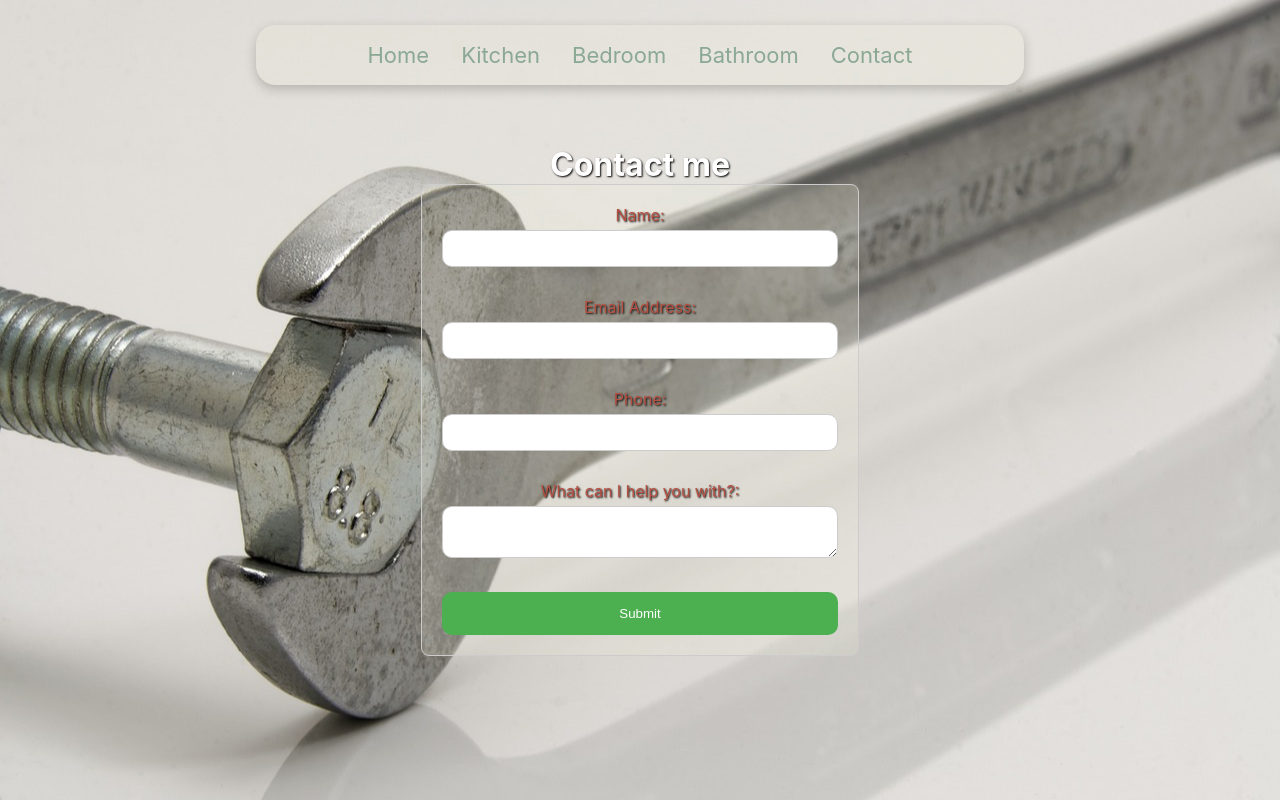
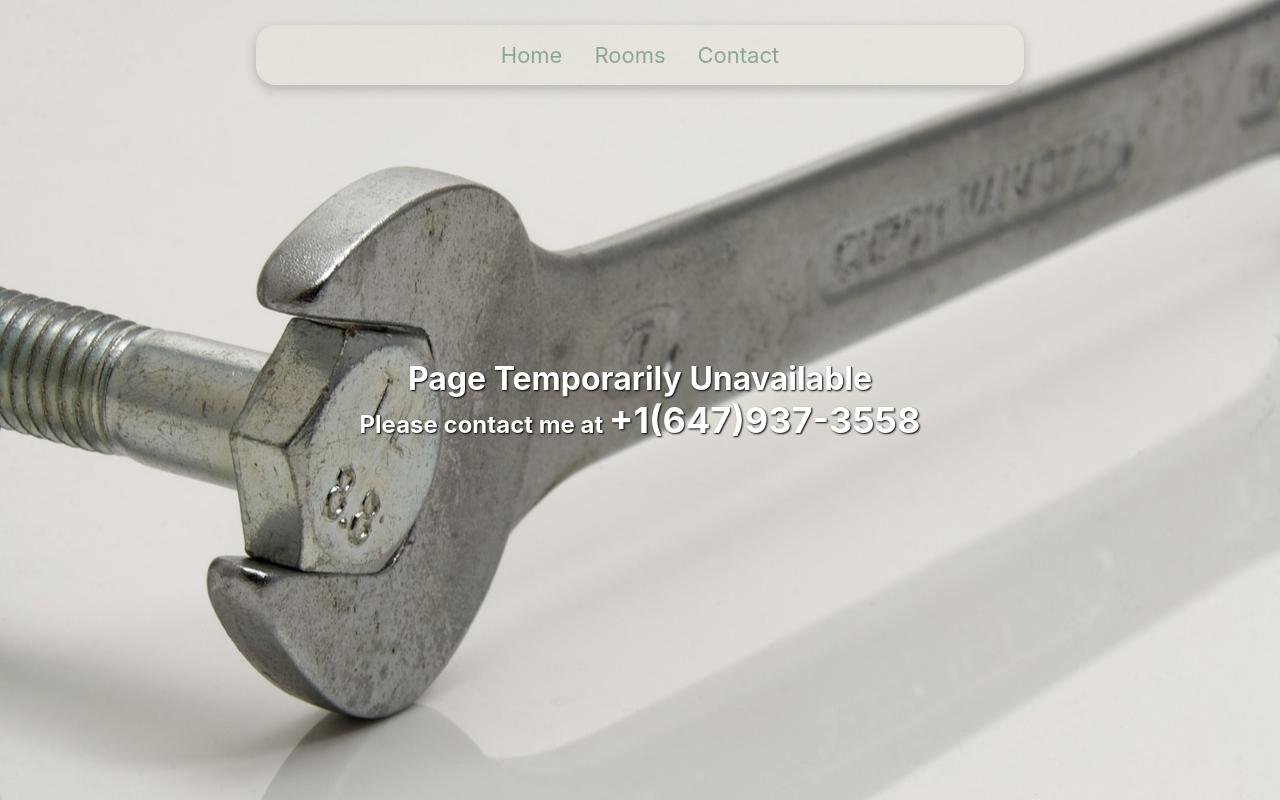
Before and after one commit to yuliaFl/handyMan_React, a React (Create React App) app in the folder proj/: page /contact in a window 1280 px wide. Built offline with nearby package versions, Linux system fonts and the light colour scheme.

Commit message:
created a rooms link. when hovered over a list drops down

```diff
--- a/proj/src/pages/Contact.css
+++ b/proj/src/pages/Contact.css
@@ -52,3 +52,14 @@ input[type="submit"] {
   input[type="submit"]:hover {
     background-color: #45a049;
   }
+
+  .phone-link {
+    color: white;
+    text-decoration: none;
+    font-size: 1.5em;
+    margin-top: 20px;
+}
+
+.phone-link:hover {
+    text-decoration: underline;
+}
--- a/proj/src/pages/Contact.js
+++ b/proj/src/pages/Contact.js
@@ -1,73 +1,15 @@
-import React, { useState } from 'react';
+import React from "react";
 import "./Contact.css"
 
 function Contact() {
-  const [inputs, setInputs] = useState({
-    name: '',
-    email: '',
-    phone: '',
-    message: ''
-  });
-
-  const handleChange = (event) => {
-    const { name, value } = event.target;
-    setInputs(prevInputs => ({
-      ...prevInputs,
-      [name]: value
-    }));
-  };
-
-  const handleSubmit = (event) => {
-    event.preventDefault();
-    console.log('Form submitted:', inputs);
-    // Add your form submission logic here
-  };
-
   return (
     <div className="home-background">
       <header>
-        <h1>Contact me</h1>
+        <h1>Page Temporarily Unavailable</h1>
+        <h2>
+        Please contact me at <a href="tel:+16479373558" className="phone-link" >+1(647)937-3558</a>
+        </h2>
       </header>
-      <main>
-        <form onSubmit={handleSubmit}>
-          <label>
-            Name:
-            <input
-              type="text"
-              name="name"
-              value={inputs.name}
-              onChange={handleChange}
-            />
-          </label>
-          <label>
-            Email Address:
-            <input
-              type="email"
-              name="email"
-              value={inputs.email}
-              onChange={handleChange}
-            />
-          </label>
-          <label>
-            Phone:
-            <input
-              type="tel"
-              name="phone"
-              value={inputs.phone}
-              onChange={handleChange}
-            />
-          </label>
-          <label>
-            What can I help you with?:
-            <textarea
-              name="message"
-              value={inputs.message}
-              onChange={handleChange}
-            />
-          </label>
-          <input type="submit" value="Submit" />
-        </form>
-      </main>
     </div>
   );
 }
--- a/proj/src/pages/Navbar.css
+++ b/proj/src/pages/Navbar.css
@@ -38,6 +38,7 @@
     padding: 0;
     justify-content: center;
     align-items: center;
+    list-style-type: none;
 }
 
 /* Individual nav link styles */
@@ -46,6 +47,37 @@
     text-decoration: none;
     padding: 8px;
 }
+
+.dropdown-content {
+    display: none;
+    position: absolute;
+    background-color: #f9f9f9;
+    min-width: 160px;
+    box-shadow: 0px 8px 16px 0px rgba(0,0,0,0.2);
+    z-index: 1;
+    list-style-type: none;
+    padding: 0;
+    margin: 0;
+  }
+
+  .dropdown-content li {
+    display: block;
+  }
+
+  .dropdown-content a {
+    display: block;
+    padding: 12px 16px;
+    text-decoration: none;
+    color: black;
+  }
+
+  .dropdown-content a:hover {
+    background-color: #f1f1f1;
+  }
+
+  .dropdown:hover .dropdown-content {
+    display: block;
+  }
 
 /* Responsive design: Adjust font sizes and layout for smaller screens */
 @media (max-width: 1024px) {
--- a/proj/src/pages/Navbar.js
+++ b/proj/src/pages/Navbar.js
@@ -1,14 +1,35 @@
 import "./Navbar.css";
+import React, { useState } from 'react';
 import { Link } from 'react-router-dom';
 
 function Navbar() {
+  const [dropdownOpen, setDropdownOpen] = useState(false);
+
+  const handleMouseEnter = () => {
+    setDropdownOpen(true);
+  };
+
+  const handleMouseLeave = () => {
+    setDropdownOpen(false);
+  };
   return (
     <nav className="navbar">
       <ul className="nav-links">
         <li><a href="#Home">Home</a></li>
-        <li><a href="#Kitchen">Kitchen</a></li>
-        <li><a href="#Bedroom">Bedroom</a></li>
-        <li><a href="#Bathroom">Bathroom</a></li>
+        <li
+          className="dropdown"
+          onMouseEnter={handleMouseEnter}
+          onMouseLeave={handleMouseLeave}
+        >
+          <a href="#Rooms" className="dropdown-toggle">Rooms</a>
+          {dropdownOpen && (
+            <ul className="dropdown-content">
+              <li><a href="#Kitchen">Kitchen</a></li>
+              <li><a href="#Bedroom">Bedroom</a></li>
+              <li><a href="#Bathroom">Bathroom</a></li>
+            </ul>
+          )}
+        </li>
         <li><Link to="/contact">Contact</Link></li>
       </ul>
     </nav>
```
Also changed, not shown: proj/src/pages/temp.js (added, +75 -0 lines), proj/public/manifest.json.
